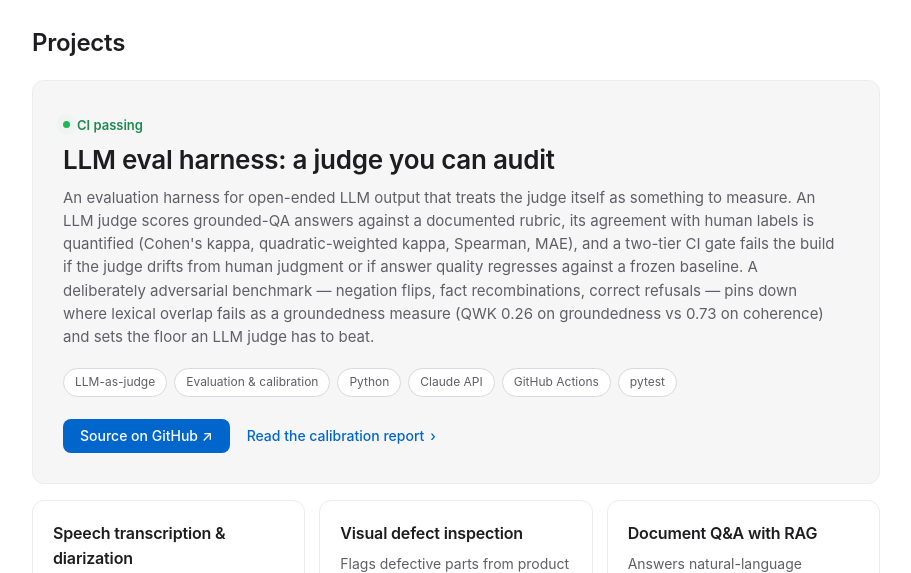
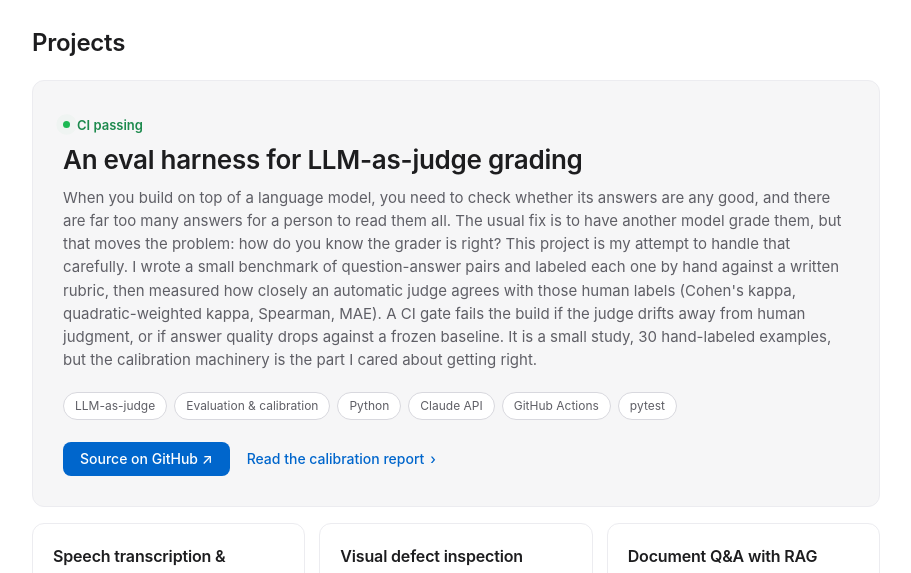
Before and after one commit to gradientsj/gradientsj-stanleyjacob-dev, a plain HTML site: page ai/index.html in a window 1280 px wide. Shown: the part 193-766 px from the top of the page, without its empty margins (184-1095 px from the left). Drawn offline with Linux system fonts and the light colour scheme.

Commit message:
Rewrite eval harness card: humbler copy, no em dashes, fix report link
The card now explains in plain language why an eval harness is needed
(grading at scale, and the grader itself needs checking) and is honest
about the scale of the study. Report link updated after the
mock-to-lexical rename in the harness repo.

```diff
--- a/ai/index.html
+++ b/ai/index.html
@@ -42,19 +42,21 @@
         </div>
         <div class="feature-card">
           <div class="badge"><span class="pulse"></span> CI passing</div>
-          <h2>LLM eval harness: a judge you can audit</h2>
+          <h2>An eval harness for LLM-as-judge grading</h2>
           <p class="project-copy">
-            An evaluation harness for open-ended LLM output that treats the
-            judge itself as something to measure. An LLM judge scores
-            grounded-QA answers against a documented rubric, its agreement with
-            human labels is quantified (Cohen's kappa, quadratic-weighted
-            kappa, Spearman, MAE), and a two-tier CI gate fails the build if
-            the judge drifts from human judgment or if answer quality
-            regresses against a frozen baseline. A deliberately adversarial
-            benchmark &mdash; negation flips, fact recombinations, correct
-            refusals &mdash; pins down where lexical overlap fails as a
-            groundedness measure (QWK 0.26 on groundedness vs 0.73 on
-            coherence) and sets the floor an LLM judge has to beat.
+            When you build on top of a language model, you need to check
+            whether its answers are any good, and there are far too many
+            answers for a person to read them all. The usual fix is to have
+            another model grade them, but that moves the problem: how do you
+            know the grader is right? This project is my attempt to handle
+            that carefully. I wrote a small benchmark of question-answer
+            pairs and labeled each one by hand against a written rubric, then
+            measured how closely an automatic judge agrees with those human
+            labels (Cohen's kappa, quadratic-weighted kappa, Spearman, MAE).
+            A CI gate fails the build if the judge drifts away from human
+            judgment, or if answer quality drops against a frozen baseline.
+            It is a small study, 30 hand-labeled examples, but the
+            calibration machinery is the part I cared about getting right.
           </p>
           <div class="tags">
             <span class="tag">LLM-as-judge</span>
@@ -66,7 +68,7 @@
           </div>
           <div class="cta-row">
             <a class="btn primary" href="https://github.com/gradientsj/llm-eval-harness" target="_blank" rel="noreferrer">Source on GitHub ↗</a>
-            <a class="btn link" href="https://github.com/gradientsj/llm-eval-harness/blob/main/reports/calibration_report_mock.md" target="_blank" rel="noreferrer">Read the calibration report</a>
+            <a class="btn link" href="https://github.com/gradientsj/llm-eval-harness/blob/main/reports/calibration_report_lexical.md" target="_blank" rel="noreferrer">Read the calibration report</a>
           </div>
         </div>
 
```
